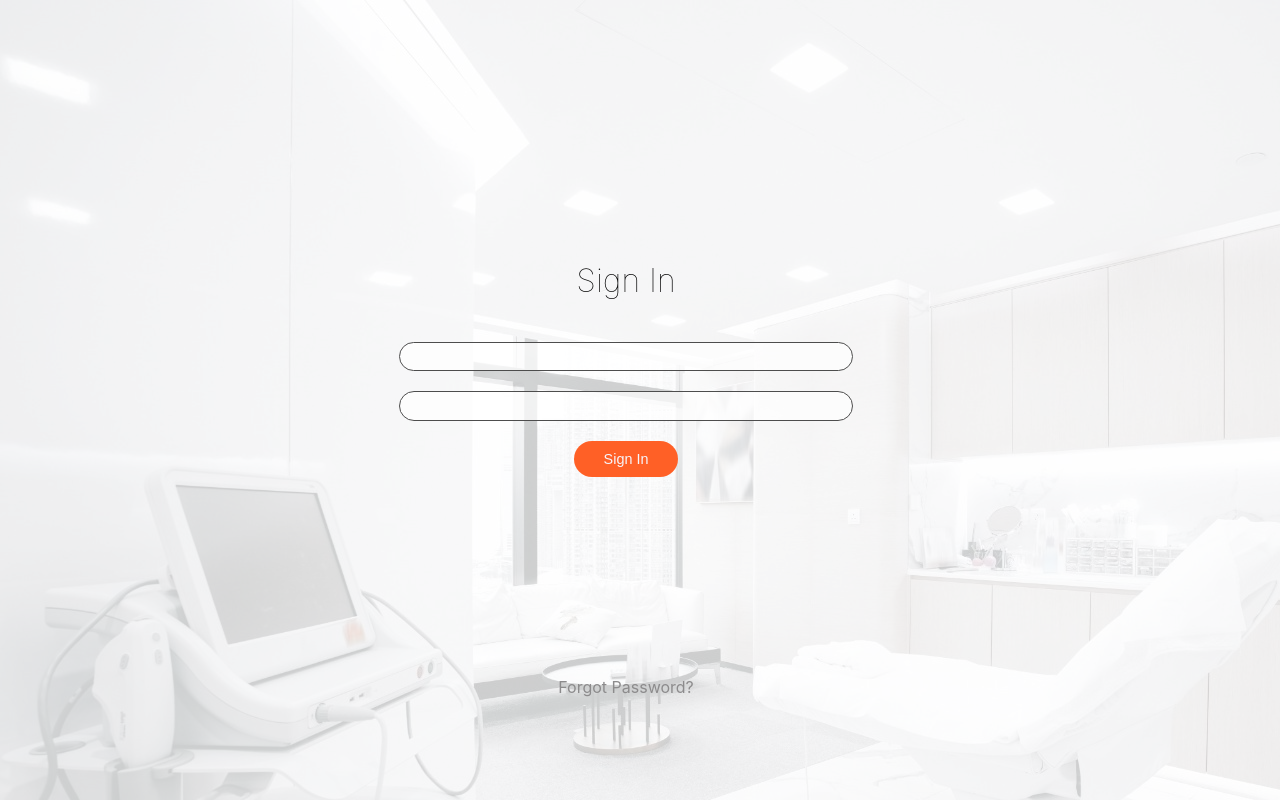
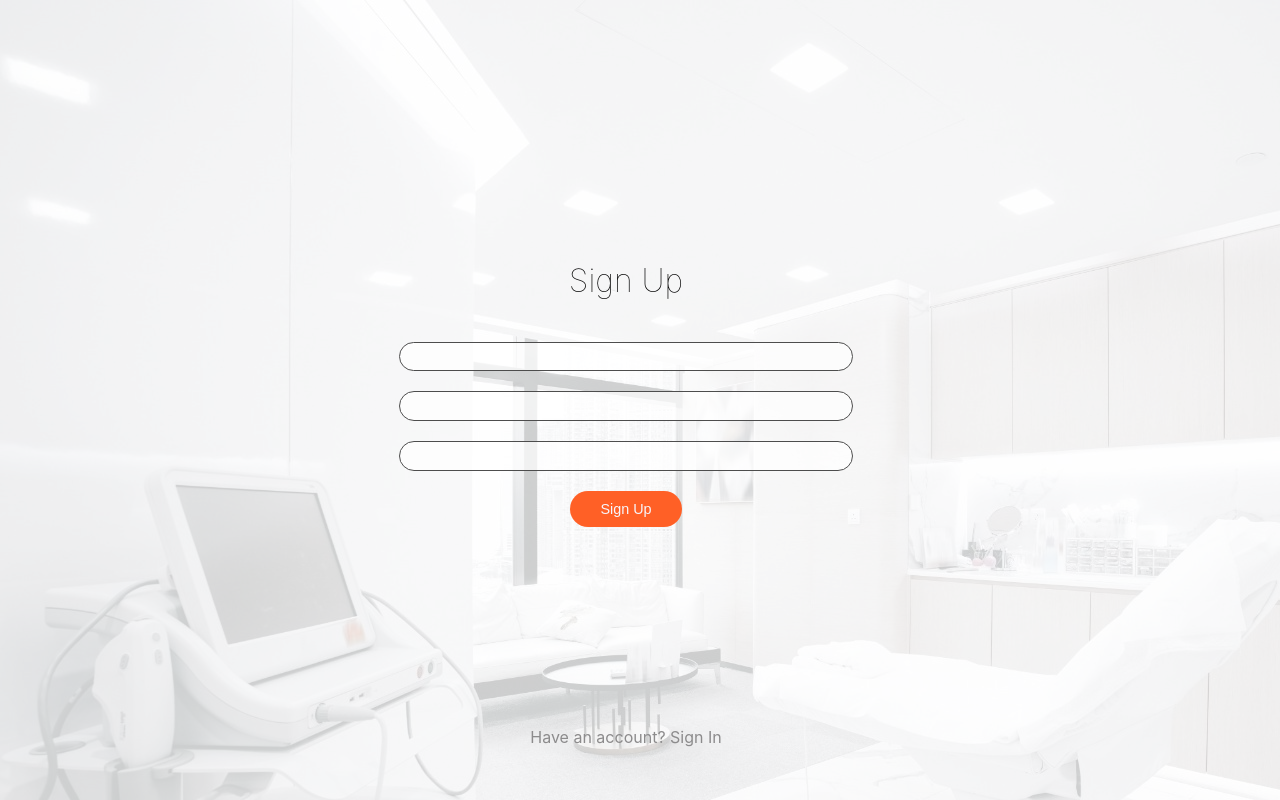
Before and after one commit to AymanJabr/Dr.House-Family-Clining-Front-End, a React (Create React App) app: page / in a window 1280 px wide. Built offline with nearby package versions, Linux system fonts and the light colour scheme.

Commit message:
Add SignUp design

```diff
--- a/src/App.js
+++ b/src/App.js
@@ -1,9 +1,9 @@
-import SignIn from './pages/Sign-In';
+import SignUp from './pages/Sign-up';
 
 function App() {
   return (
     <div className="App">
-      <SignIn />
+      <SignUp />
     </div>
   );
 }
--- a/src/index.css
+++ b/src/index.css
@@ -56,7 +56,7 @@ code {
   font-weight: 100 !important;
 }
 
-.SignInEmailInput {
+.SignInEmailInput, .SignUpEmailInput {
   display: block;
   text-indent: 2vw;
   margin: 20px 15px;
@@ -68,11 +68,11 @@ code {
 
 }
 
-.SignInEmailInput:focus {
+.SignInEmailInput:focus, .SignUpEmailInput:focus {
   outline: none;
 }
 
-.SignInPasswordInput {
+.SignInPasswordInput, .SignUpPasswordInput {
   display: block;
   margin: 20px 15px;
   text-indent: 2vw;
@@ -83,7 +83,7 @@ code {
   border: 1px solid var(--main-gray-text-color);
 }
 
-.SignInPasswordInput:focus {
+.SignInPasswordInput:focus, .SignUpPasswordInput:focus {
   outline: none;
 }
 
@@ -95,7 +95,7 @@ code {
   border: 1px solid red;
 }
 
-.SignInSubmit {
+.SignInSubmit, .SignUpSubmit {
   display: block;
   margin: 10px auto;
   border-radius: 20px;
@@ -106,9 +106,15 @@ code {
   background-color: var(--main-color);
 }
 
-.signInForgotPasswordLink {
+
+
+.signInForgotPasswordLink, .SignUpSignInLink {
   color: var(--secondary-gray-text-color);
   font-size: 1rem;
   text-align: center;
   margin-top: 25vh;
 }
+
+.signInForgotPasswordLink:hover, .SignUpSignInLink:hover {
+  cursor: pointer;
+}
--- a/src/pages/Sign-In.jsx
+++ b/src/pages/Sign-In.js
@@ -2,18 +2,18 @@ const SignIn = () => (
   <div className="singleOuter">
     <div className="backgroundImage" />
     <div className="singleInner">
-      <h1 className="lightTextWeight">Sign In</h1>
+      <h1 className="lightTextWeight">Sign Up</h1>
       <div id="SignInForm">
         <form>
           <input
             type="text"
-            id="Email"
+            id="SignInEmail"
             name="email"
             className="SignInEmailInput"
           />
           <input
             type="text"
-            id="Password"
+            id="SignUpPassword"
             name="password"
             className="SignInPasswordInput"
           />
--- /dev/null
+++ b/src/pages/Sign-up.js
@@ -0,0 +1,35 @@
+const SignUp = () => (
+  <div className="singleOuter">
+    <div className="backgroundImage" />
+    <div className="singleInner">
+      <h1 className="lightTextWeight">Sign Up</h1>
+      <div id="SignUpForm">
+        <form>
+          <input
+            type="text"
+            id="SignUpEmail"
+            name="email"
+            className="SignUpEmailInput"
+          />
+          <input
+            type="text"
+            id="SignUpPassword"
+            name="password"
+            className="SignUpPasswordInput"
+          />
+          <input
+            type="text"
+            id="SignUpConfirmPassword"
+            name="confirmPassword"
+            className="SignUpPasswordInput"
+          />
+          <input type="submit" value="Sign Up" className="SignUpSubmit" />
+        </form>
+
+        <p className="SignUpSignInLink">Have an account? Sign In</p>
+      </div>
+    </div>
+  </div>
+);
+
+export default SignUp;
```
Also changed, not shown: src/pages/Main.js (added), src/pages/Main.jsx (deleted), src/pages/MyAppointments.js (added), src/pages/MyAppointments.jsx (deleted), src/pages/Sign-up.jsx (deleted), src/pages/TakeAppointment.js (added), src/pages/TakeAppointment.jsx (deleted).
